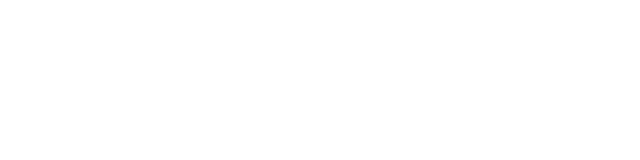
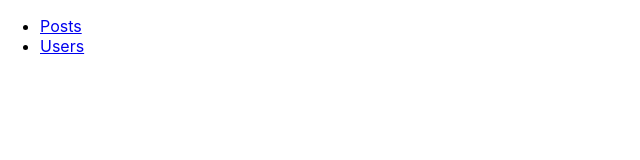
Before and after one commit to bawa93/learning-react, a React (Create React App) app: page / in a window 1280 px wide. Shown: the top 160 px of the page, without its empty margins (0-640 px from the left). Built offline with nearby package versions, Linux system fonts and the light colour scheme.

Commit message:
Fix: routes

```diff
--- a/src/App.js
+++ b/src/App.js
@@ -9,6 +9,8 @@
 
 import Counter from "./Counter";
 import CreatePost from "./CreatePost";
+import NotFound from "./NotFound";
+import Home from "./Home";
 
 function App() {
 
@@ -19,12 +21,13 @@
   return (<Router><div>
     { isLogged ? <h3>Secret Info</h3> : ''}
   <Switch>
-    <Route path="/posts/create"><CreatePost></CreatePost></Route>
-    <Route path="/posts/:id"><Post></Post></Route>
-    <Route path="/posts"><Posts></Posts></Route>
-
-    <Route path="/users"><Users></Users></Route>
-    <Route path="/counter"><Counter></Counter></Route>
+    <Route exact path="/"><Home></Home></Route>
+    <Route exact path="/posts/create"><CreatePost></CreatePost></Route>
+    <Route exact path="/posts/:id"><Post></Post></Route>
+    <Route exact path="/posts"><Posts></Posts></Route>
+    <Route exact path="/users"><Users></Users></Route>
+    <Route exact path="/counter"><Counter></Counter></Route>
+    <Route path="*"><NotFound></NotFound></Route>
   </Switch>
   </div>
   </Router>);
--- /dev/null
+++ b/src/Home.js
@@ -0,0 +1,16 @@
+import {Link} from "react-router-dom";
+
+const Home = () => {
+    return (<div>
+        <ul>
+            <li>
+                <Link to="/posts">Posts</Link>
+            </li>
+            <li>
+                <Link to="/users">Users</Link>
+            </li>
+        </ul>
+
+    </div>)
+}
+export default Home
--- /dev/null
+++ b/src/NotFound.js
@@ -0,0 +1,4 @@
+const NotFound = () => {
+    return (<div>Not Found</div>)
+}
+export default NotFound
```
